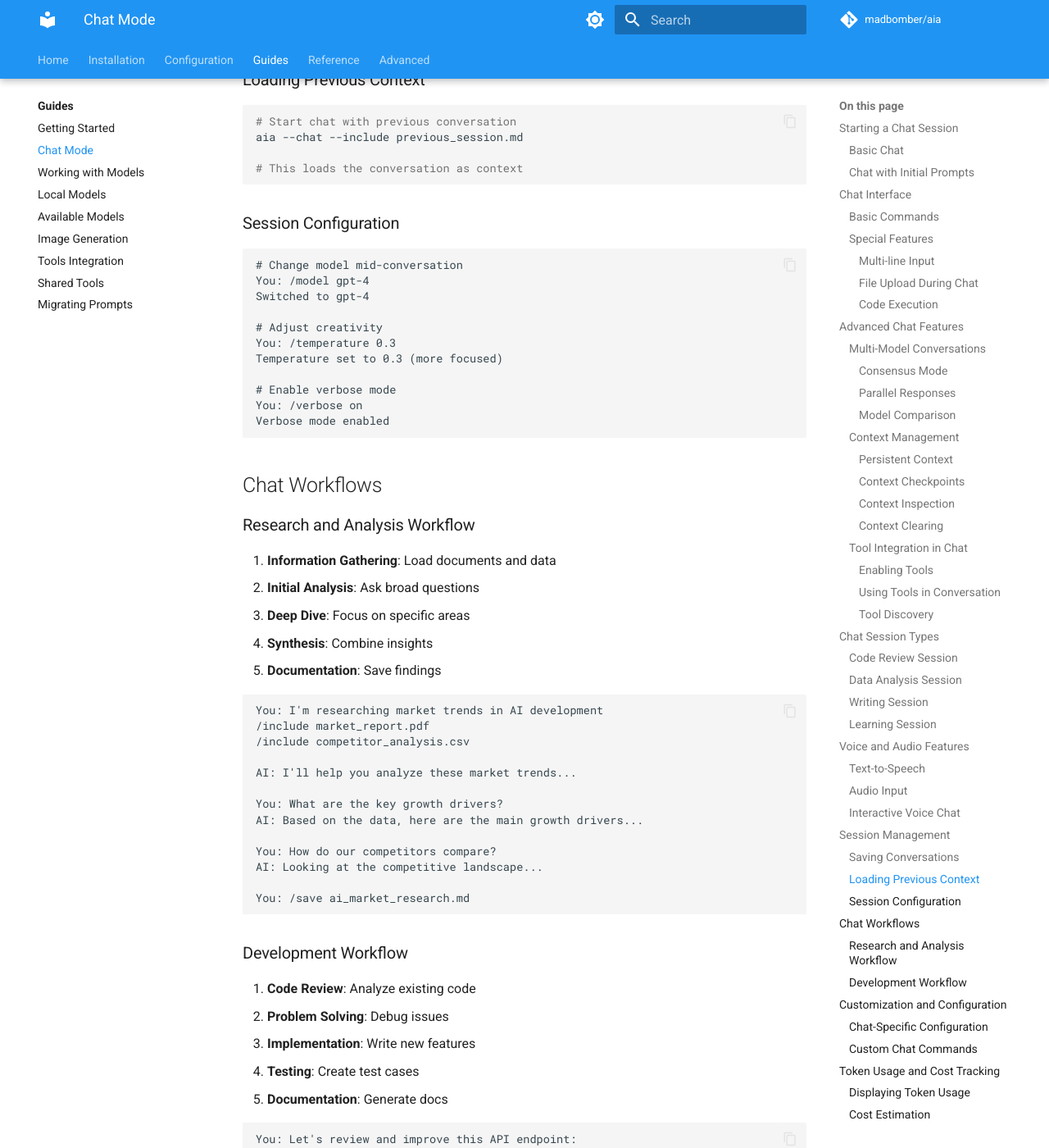
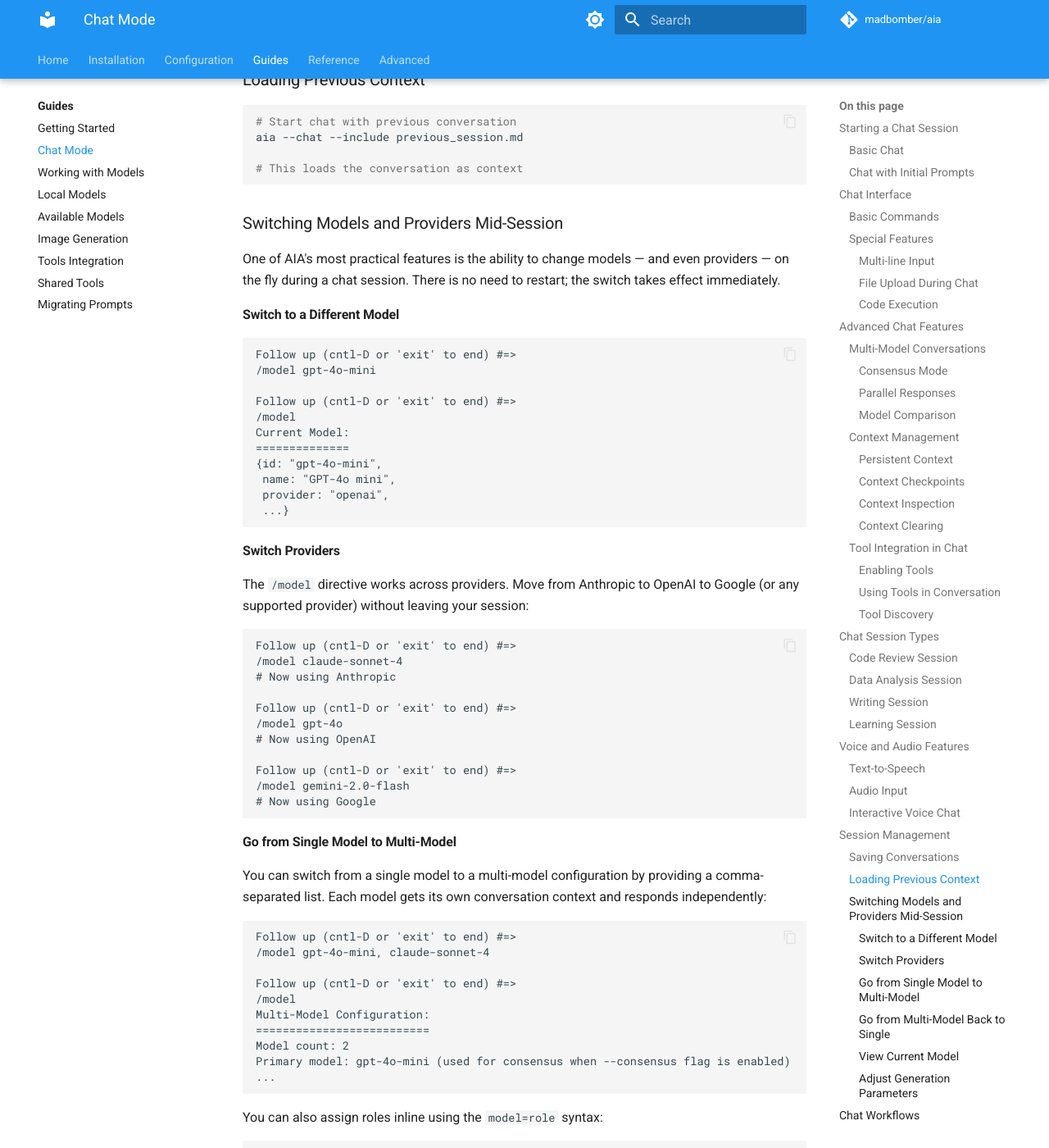
Before and after one commit to MadBomber/aia, an MkDocs documentation site: the page built from docs/guides/chat.md, in a window 1280 px wide and 1400 px high, scrolled down 6705 px. Shown: the whole window at 82% size. Built offline with MkDocs 1.6.1 and Material for MkDocs 9.7.7, drawn with Linux system fonts in a browser that asks for light colours; comment, search, counter and statistics services are not loaded; the version menu is left out; some of the changed text lies outside the part shown.

Commit message:
Update model directive documentation with detailed usage
Enhance `/model` documentation to provide comprehensive guidance on:
- Switching models and providers mid-session
- Single and multi-model configurations
- Role assignment for models
- Viewing current model details

The update includes:
- Expanded syntax description
- More diverse and practical examples
- Explanation of model switching mechanics
- Inline role assignment documentation
- Clearer instructions for model configuration
- Additional context on model management capabilities

````diff
--- a/docs/guides/chat.md
+++ b/docs/guides/chat.md
@@ -316,19 +316,98 @@
 # This loads the conversation as context
 ```
 
-### Session Configuration
+### Switching Models and Providers Mid-Session
+
+One of AIA's most practical features is the ability to change models — and even providers — on the fly during a chat session. There is no need to restart; the switch takes effect immediately.
+
+#### Switch to a Different Model
+
 ```
-# Change model mid-conversation
-You: /model gpt-4
-Switched to gpt-4
+Follow up (cntl-D or 'exit' to end) #=>
+/model gpt-4o-mini
 
+Follow up (cntl-D or 'exit' to end) #=>
+/model
+Current Model:
+==============
+{id: "gpt-4o-mini",
+ name: "GPT-4o mini",
+ provider: "openai",
+ ...}
+```
+
+#### Switch Providers
+
+The `/model` directive works across providers. Move from Anthropic to OpenAI to Google (or any supported provider) without leaving your session:
+
+```
+Follow up (cntl-D or 'exit' to end) #=>
+/model claude-sonnet-4
+# Now using Anthropic
+
+Follow up (cntl-D or 'exit' to end) #=>
+/model gpt-4o
+# Now using OpenAI
+
+Follow up (cntl-D or 'exit' to end) #=>
+/model gemini-2.0-flash
+# Now using Google
+```
+
+#### Go from Single Model to Multi-Model
+
+You can switch from a single model to a multi-model configuration by providing a comma-separated list. Each model gets its own conversation context and responds independently:
+
+```
+Follow up (cntl-D or 'exit' to end) #=>
+/model gpt-4o-mini, claude-sonnet-4
+
+Follow up (cntl-D or 'exit' to end) #=>
+/model
+Multi-Model Configuration:
+==========================
+Model count: 2
+Primary model: gpt-4o-mini (used for consensus when --consensus flag is enabled)
+...
+```
+
+You can also assign roles inline using the `model=role` syntax:
+
+```
+Follow up (cntl-D or 'exit' to end) #=>
+/model gpt-4o=architect, claude-sonnet-4=security
+```
+
+#### Go from Multi-Model Back to Single
+
+Specify just one model name to return to single-model mode:
+
+```
+Follow up (cntl-D or 'exit' to end) #=>
+/model claude-sonnet-4
+```
+
+#### View Current Model
+
+Use `/model` with no arguments to inspect the active model configuration:
+
+```
+Follow up (cntl-D or 'exit' to end) #=>
+/model
+```
+
+This shows the model ID, provider, context window, pricing, capabilities, and more.
+
+#### Adjust Generation Parameters
+
+Fine-tune how the active model responds:
+
+```
 # Adjust creativity
 You: /temperature 0.3
-Temperature set to 0.3 (more focused)
 
-# Enable verbose mode
-You: /verbose on
-Verbose mode enabled
+# Adjust nucleus sampling
+You: /top_p 0.9
 ```
 
 ## Chat Workflows
````
Also changed, not shown: docs/directives-reference.md (+14 -6 lines), docs/guides/models.md (+63 -9 lines), 3 other files.
